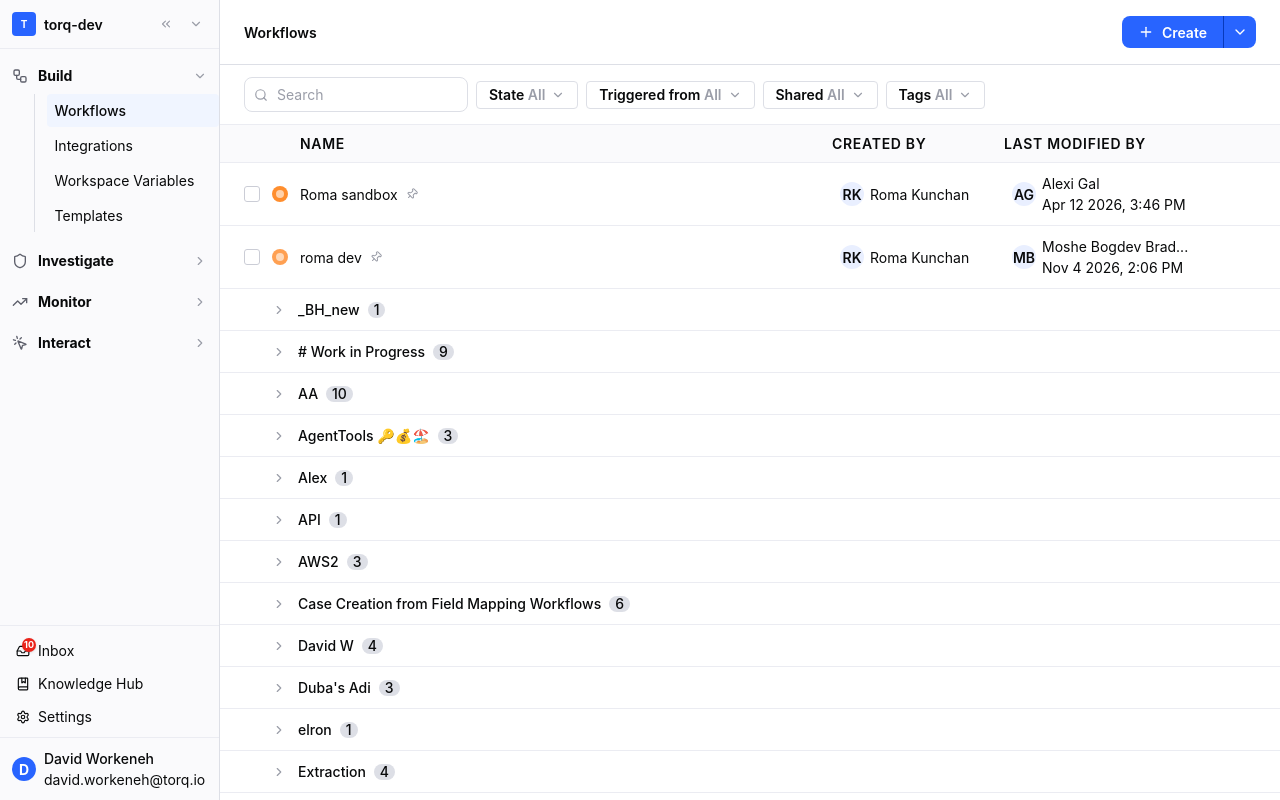
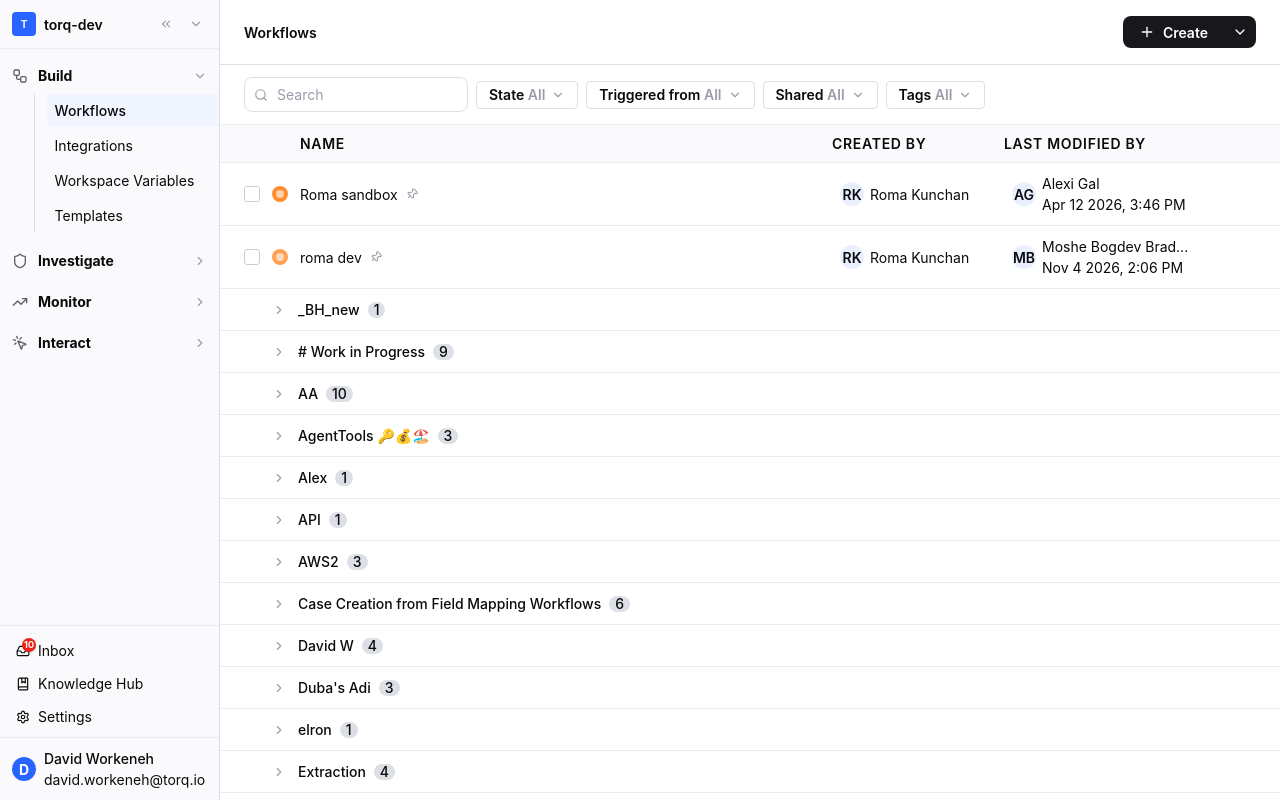
Before and after one commit to D-workeneh/torq-inbox-prototype, a Next.js app: page / in a window 1280 px wide. Built offline with nearby package versions, Linux system fonts and the light colour scheme.

Commit message:
All CTA buttons: dark (black) variant, remove split button separator
Made-with: Cursor

```diff
--- a/src/app/page.tsx
+++ b/src/app/page.tsx
@@ -477,7 +477,7 @@ function IntegrationsPage() {
   return (
     <PageShell title="Integrations" subtitle="Connect your tools and services" icon={Plug}
       action={
-        <Button variant="primary" leftIcon={<Plus />}>Browse catalog</Button>
+        <Button variant="dark" leftIcon={<Plus />}>Browse catalog</Button>
       }
     >
       <div className="p-6">
@@ -546,7 +546,7 @@ function CasesPage() {
   return (
     <PageShell title="Cases" subtitle={`${CASES_DATA.filter(c => c.status !== 'Resolved').length} open cases`} icon={Shield}
       action={
-        <Button variant="primary" leftIcon={<Plus />}>New Case</Button>
+        <Button variant="dark" leftIcon={<Plus />}>New Case</Button>
       }
     >
       <div className="px-6 py-3 flex items-center gap-2 border-b border-[var(--color-border-1)]">
@@ -602,7 +602,7 @@ function WorkspaceVariablesPage() {
   return (
     <PageShell title="Workspace Variables" subtitle="Reusable values shared across workflows" icon={Variable}
       action={
-        <Button variant="primary" leftIcon={<Plus />}>New Variable</Button>
+        <Button variant="dark" leftIcon={<Plus />}>New Variable</Button>
       }
     >
       <table className="w-full">
@@ -643,7 +643,7 @@ function TemplatesPage() {
   return (
     <PageShell title="Templates" subtitle="Ready-made workflow templates for common security scenarios" icon={FileText}
       action={
-        <Button variant="primary" leftIcon={<Plus />}>New Template</Button>
+        <Button variant="dark" leftIcon={<Plus />}>New Template</Button>
       }
     >
       <div className="p-6 grid grid-cols-2 xl:grid-cols-3 gap-4">
@@ -887,7 +887,7 @@ function CaseDashboardsPage() {
   return (
     <PageShell title="Case Dashboards" subtitle="Custom dashboards for security operations" icon={LayoutDashboard}
       action={
-        <Button variant="primary" leftIcon={<Plus />}>New Dashboard</Button>
+        <Button variant="dark" leftIcon={<Plus />}>New Dashboard</Button>
       }
     >
       <div className="p-6 grid grid-cols-2 gap-4">
@@ -1236,8 +1236,8 @@ export default function Home() {
               Workflows
             </h1>
             <div className="flex items-center">
-              <Button variant="primary" leftIcon={<Plus />} className="!rounded-r-none">Create</Button>
-              <Button variant="primary" className="!rounded-l-none !border-l !border-[var(--color-primary-700)] !px-2">
+              <Button variant="dark" leftIcon={<Plus />} className="!rounded-r-none">Create</Button>
+              <Button variant="dark" className="!rounded-l-none !px-2">
                 <ChevronDown className="h-4 w-4" />
               </Button>
             </div>
```
